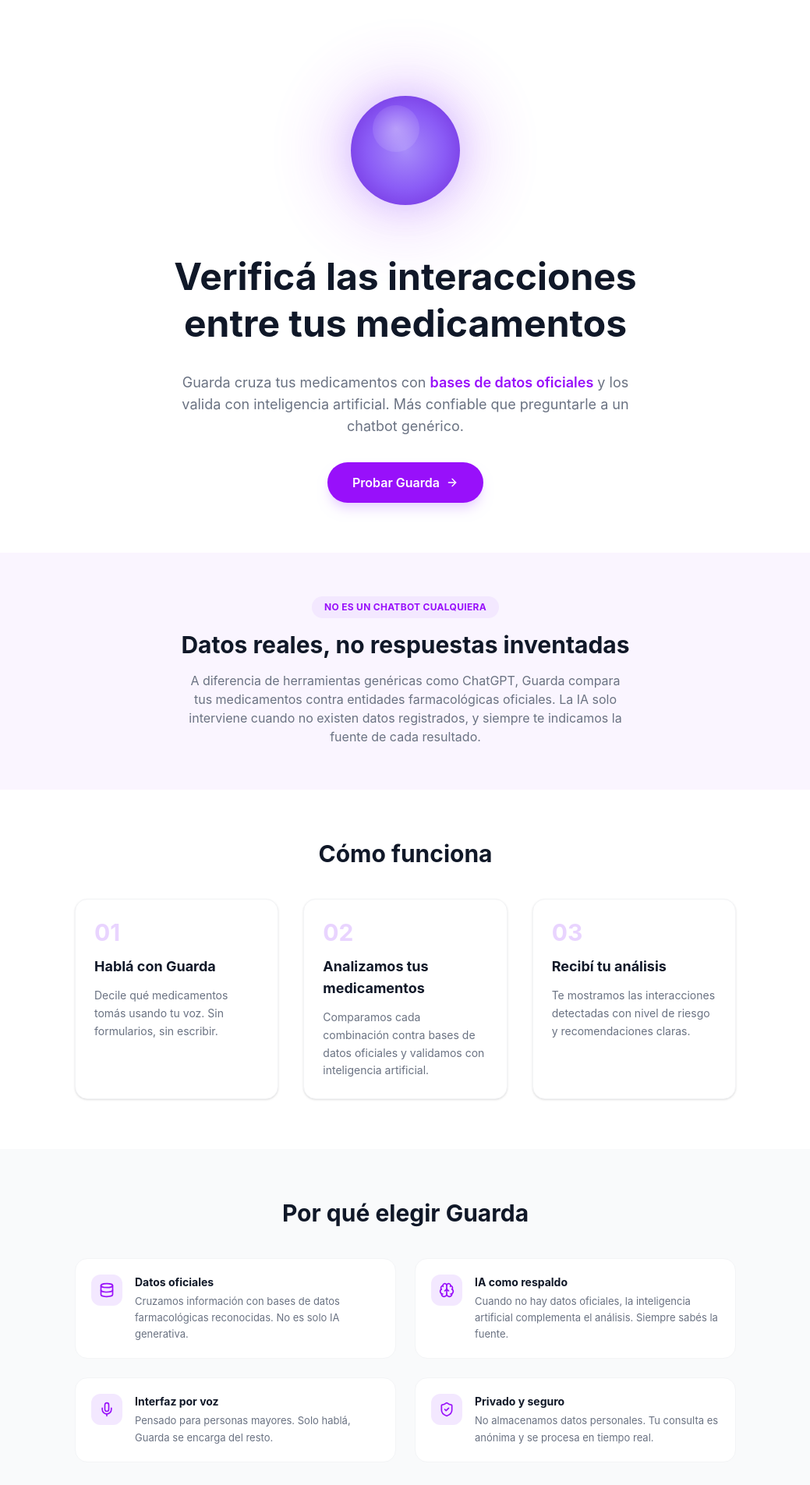
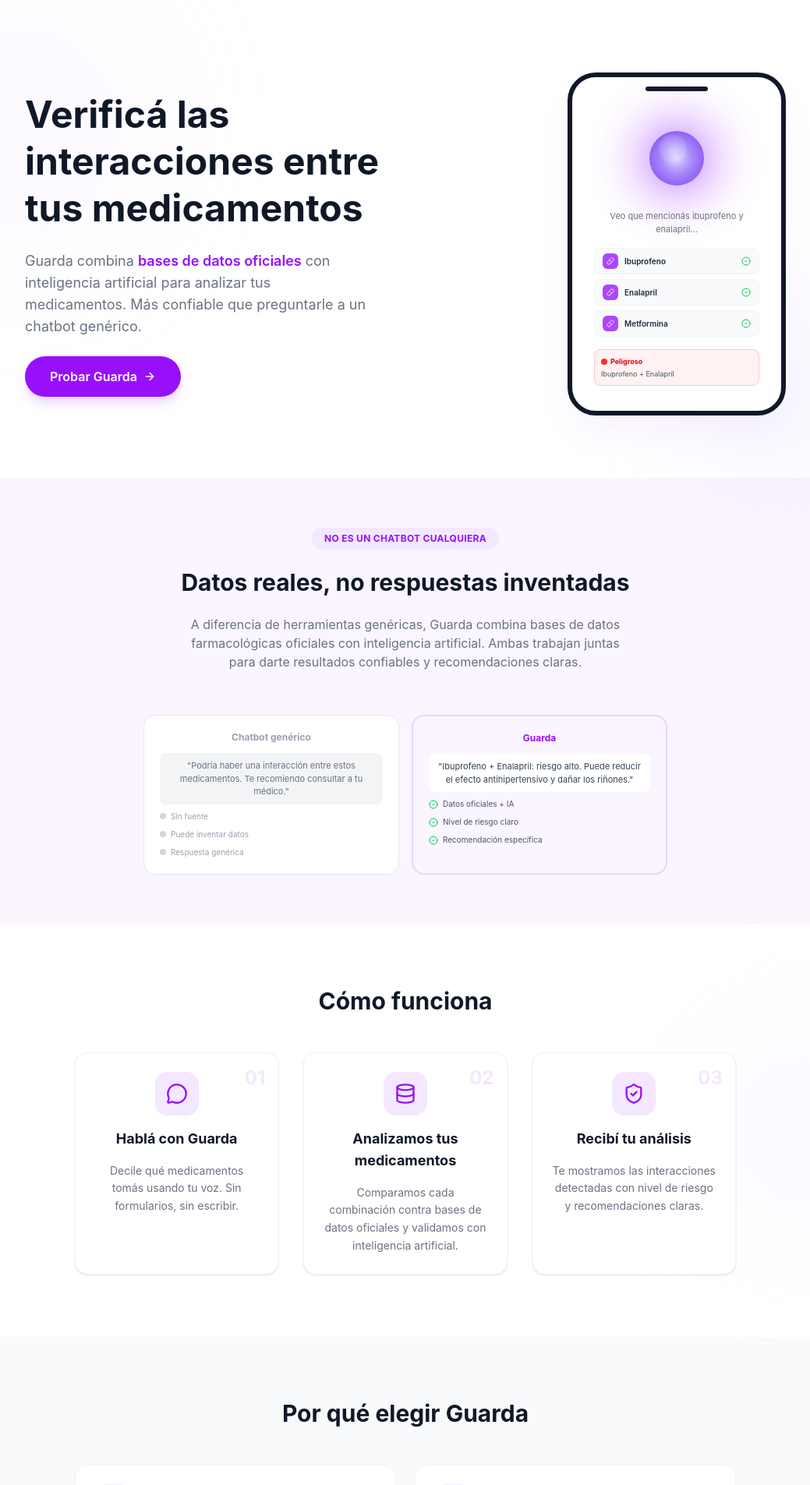
Before and after one commit to mate-code-tech/guarda-frontend-web-app, a Next.js app: page /landing in a window 1280 px wide. Shown: the part 80-1985 px from the top of the page at 78% size, without its empty margins (120-1159 px from the left). Built offline with nearby package versions, Linux system fonts and the light colour scheme.

Commit message:
Mejorar landing

```diff
--- a/src/app/landing/page.tsx
+++ b/src/app/landing/page.tsx
@@ -2,7 +2,20 @@
 
 import Link from "next/link";
 import { motion } from "framer-motion";
-import { ShieldCheck, Mic, Database, Brain, Heart, ArrowRight } from "lucide-react";
+import {
+  ShieldCheck,
+  Mic,
+  Database,
+  Brain,
+  Heart,
+  ArrowRight,
+  Pill,
+  CircleCheck,
+  MessageCircle,
+  Users,
+  Stethoscope,
+  HandHeart,
+} from "lucide-react";
 import { Orb } from "@/components/Orb";
 
 const fadeUp = {
@@ -17,18 +30,21 @@
 const STEPS = [
   {
     number: "01",
+    icon: MessageCircle,
     title: "Hablá con Guarda",
     description:
       "Decile qué medicamentos tomás usando tu voz. Sin formularios, sin escribir.",
   },
   {
     number: "02",
+    icon: Database,
     title: "Analizamos tus medicamentos",
     description:
       "Comparamos cada combinación contra bases de datos oficiales y validamos con inteligencia artificial.",
   },
   {
     number: "03",
+    icon: ShieldCheck,
     title: "Recibí tu análisis",
     description:
       "Te mostramos las interacciones detectadas con nivel de riesgo y recomendaciones claras.",
@@ -38,15 +54,15 @@
 const FEATURES = [
   {
     icon: Database,
-    title: "Datos oficiales",
+    title: "Datos oficiales + IA",
     description:
-      "Cruzamos información con bases de datos farmacológicas reconocidas. No es solo IA generativa.",
+      "Cruzamos bases de datos farmacológicas oficiales con inteligencia artificial. Ambas trabajan juntas para darte el análisis más completo.",
   },
   {
     icon: Brain,
-    title: "IA como respaldo",
+    title: "Doble verificación",
     description:
-      "Cuando no hay datos oficiales, la inteligencia artificial complementa el análisis. Siempre sabés la fuente.",
+      "La IA enriquece los datos oficiales con contexto y recomendaciones específicas para cada combinación.",
   },
   {
     icon: Mic,
@@ -59,6 +75,24 @@
     title: "Privado y seguro",
     description:
       "No almacenamos datos personales. Tu consulta es anónima y se procesa en tiempo real.",
+  },
+];
+
+const AUDIENCE = [
+  {
+    icon: Users,
+    label: "Personas mayores",
+    description: "Que toman varios medicamentos a diario",
+  },
+  {
+    icon: HandHeart,
+    label: "Cuidadores",
+    description: "Que administran medicación de otros",
+  },
+  {
+    icon: Stethoscope,
+    label: "Cualquier persona",
+    description: "Con dudas sobre combinaciones",
   },
 ];
 
@@ -78,6 +112,126 @@
   } else if (href === "#") {
     window.scrollTo({ top: 0, behavior: "smooth" });
   }
+}
+
+/* ---- Phone mockup showing the app UI ---- */
+function PhoneMockup() {
+  return (
+    <div className="relative mx-auto w-[260px] md:w-[280px]">
+      {/* Phone frame */}
+      <div className="rounded-[36px] border-[6px] border-gray-900 bg-white p-3 shadow-2xl shadow-purple-200/40">
+        {/* Notch */}
+        <div className="mx-auto mb-3 h-[6px] w-20 rounded-full bg-gray-900" />
+        {/* Screen content */}
+        <div className="flex flex-col items-center gap-4 rounded-[24px] bg-white px-4 pb-5 pt-6">
+          <Orb size="small" state="speaking" />
+          <p className="text-center text-[11px] text-gray-500">
+            Veo que mencionás ibuprofeno y enalapril...
+          </p>
+          {/* Mini medication cards */}
+          <div className="flex w-full flex-col gap-1.5">
+            {["Ibuprofeno", "Enalapril", "Metformina"].map((med) => (
+              <div
+                key={med}
+                className="flex items-center gap-2 rounded-lg border border-gray-100 bg-gray-50 px-2.5 py-1.5"
+              >
+                <div className="flex h-5 w-5 items-center justify-center rounded-md bg-purple-500">
+                  <Pill className="h-2.5 w-2.5 text-white" />
+                </div>
+                <span className="flex-1 text-[10px] font-semibold text-gray-800">
+                  {med}
+                </span>
+                <CircleCheck className="h-3 w-3 text-green-500" />
+              </div>
+            ))}
+          </div>
+          {/* Mini result card */}
+          <div className="w-full rounded-lg border border-red-200 bg-red-50 p-2">
+            <div className="flex items-center gap-1">
+              <div className="h-2 w-2 rounded-full bg-red-500" />
+              <span className="text-[9px] font-bold text-red-600">
+                Peligroso
+              </span>
+            </div>
+            <p className="mt-0.5 text-[9px] text-gray-600">
+              Ibuprofeno + Enalapril
+            </p>
+          </div>
+        </div>
+      </div>
+    </div>
+  );
+}
+
+/* ---- Comparison card (Guarda vs ChatGPT) ---- */
+function ComparisonVisual() {
+  return (
+    <div className="mt-8 grid w-full max-w-2xl gap-4 md:grid-cols-2">
+      {/* ChatGPT side */}
+      <motion.div
+        className="flex flex-col gap-3 rounded-2xl border border-gray-200 bg-white p-5"
+        variants={fadeUp}
+        initial="hidden"
+        whileInView="visible"
+        viewport={{ once: true }}
+        custom={0}
+      >
+        <span className="text-xs font-bold text-gray-400">Chatbot genérico</span>
+        <div className="flex flex-col gap-2">
+          <div className="rounded-lg bg-gray-100 px-3 py-2">
+            <p className="text-[11px] text-gray-500">
+              &quot;Podría haber una interacción entre estos medicamentos. Te
+              recomiendo consultar a tu médico.&quot;
+            </p>
+          </div>
+          <div className="flex items-center gap-1.5">
+            <div className="h-2 w-2 rounded-full bg-gray-300" />
+            <span className="text-[10px] text-gray-400">Sin fuente</span>
+          </div>
+          <div className="flex items-center gap-1.5">
+            <div className="h-2 w-2 rounded-full bg-gray-300" />
+            <span className="text-[10px] text-gray-400">Puede inventar datos</span>
+          </div>
+          <div className="flex items-center gap-1.5">
+            <div className="h-2 w-2 rounded-full bg-gray-300" />
+            <span className="text-[10px] text-gray-400">Respuesta genérica</span>
+          </div>
+        </div>
+      </motion.div>
+
+      {/* Guarda side */}
+      <motion.div
+        className="flex flex-col gap-3 rounded-2xl border-2 border-purple-200 bg-purple-50 p-5"
+        variants={fadeUp}
+        initial="hidden"
+        whileInView="visible"
+        viewport={{ once: true }}
+        custom={1}
+      >
+        <span className="text-xs font-bold text-purple-600">Guarda</span>
+        <div className="flex flex-col gap-2">
+          <div className="rounded-lg bg-white px-3 py-2">
+            <p className="text-[11px] text-gray-700">
+              &quot;Ibuprofeno + Enalapril: riesgo alto. Puede reducir el efecto
+              antihipertensivo y dañar los riñones.&quot;
+            </p>
+          </div>
+          <div className="flex items-center gap-1.5">
+            <CircleCheck className="h-3 w-3 text-green-500" />
+            <span className="text-[10px] text-gray-600">Datos oficiales + IA</span>
+          </div>
+          <div className="flex items-center gap-1.5">
+            <CircleCheck className="h-3 w-3 text-green-500" />
+            <span className="text-[10px] text-gray-600">Nivel de riesgo claro</span>
+          </div>
+          <div className="flex items-center gap-1.5">
+            <CircleCheck className="h-3 w-3 text-green-500" />
+            <span className="text-[10px] text-gray-600">Recomendación específica</span>
+          </div>
+        </div>
+      </motion.div>
+    </div>
+  );
 }
 
 export default function LandingPage() {
@@ -115,42 +269,43 @@
       </header>
 
       {/* ========== HERO ========== */}
-      <section id="hero" className="flex w-full max-w-5xl flex-col items-center gap-8 px-6 pb-16 pt-20 text-center md:pt-28">
-        <motion.div
-          initial={{ opacity: 0, scale: 0.9 }}
-          animate={{ opacity: 1, scale: 1 }}
-          transition={{ duration: 0.6 }}
+      <section
+        id="hero"
+        className="relative flex w-full max-w-5xl flex-col items-center gap-10 px-6 pb-20 pt-20 md:flex-row md:gap-16 md:pt-28"
       >
-          <Orb size="large" state="idle" />
-        </motion.div>
+        {/* Decorative blobs */}
+        <div className="pointer-events-none absolute -left-32 top-10 h-72 w-72 rounded-full bg-purple-200 opacity-20 blur-[100px]" />
+        <div className="pointer-events-none absolute -right-20 bottom-0 h-56 w-56 rounded-full bg-violet-300 opacity-15 blur-[80px]" />
 
+        {/* Text */}
+        <div className="relative z-10 flex flex-1 flex-col items-center gap-6 text-center md:items-start md:text-left">
           <motion.h1
-          className="max-w-2xl text-4xl font-bold leading-tight text-gray-900 md:text-5xl"
+            className="max-w-lg text-4xl font-bold leading-tight text-gray-900 md:text-5xl"
             initial={{ opacity: 0, y: 20 }}
             animate={{ opacity: 1, y: 0 }}
-          transition={{ delay: 0.2, duration: 0.5 }}
+            transition={{ delay: 0.15, duration: 0.5 }}
           >
             Verificá las interacciones entre tus medicamentos
           </motion.h1>
 
           <motion.p
-          className="max-w-xl text-lg text-gray-500"
+            className="max-w-md text-lg text-gray-500"
             initial={{ opacity: 0, y: 20 }}
             animate={{ opacity: 1, y: 0 }}
-          transition={{ delay: 0.35, duration: 0.5 }}
+            transition={{ delay: 0.3, duration: 0.5 }}
           >
-          Guarda cruza tus medicamentos con{" "}
+            Guarda combina{" "}
             <span className="font-semibold text-purple-600">
               bases de datos oficiales
             </span>{" "}
-          y los valida con inteligencia artificial. Más confiable que preguntarle
-          a un chatbot genérico.
+            con inteligencia artificial para analizar tus medicamentos. Más
+            confiable que preguntarle a un chatbot genérico.
           </motion.p>
 
           <motion.div
             initial={{ opacity: 0, y: 20 }}
             animate={{ opacity: 1, y: 0 }}
-          transition={{ delay: 0.5, duration: 0.5 }}
+            transition={{ delay: 0.45, duration: 0.5 }}
           >
             <Link
               href="/"
@@ -160,11 +315,25 @@
               <ArrowRight className="h-4 w-4" />
             </Link>
           </motion.div>
+        </div>
+
+        {/* Phone mockup */}
+        <motion.div
+          className="relative z-10 flex-shrink-0"
+          initial={{ opacity: 0, y: 30 }}
+          animate={{ opacity: 1, y: 0 }}
+          transition={{ delay: 0.4, duration: 0.6 }}
+        >
+          <PhoneMockup />
+        </motion.div>
       </section>
 
       {/* ========== DIFERENCIADOR ========== */}
-      <section id="diferenciador" className="w-full scroll-mt-16 bg-purple-50 py-14">
-        <div className="mx-auto flex max-w-3xl flex-col items-center gap-4 px-6 text-center">
+      <section
+        id="diferenciador"
+        className="w-full scroll-mt-16 bg-purple-50 py-16"
+      >
+        <div className="mx-auto flex max-w-4xl flex-col items-center gap-6 px-6 text-center">
           <span className="rounded-full bg-purple-100 px-4 py-1.5 text-xs font-bold uppercase tracking-wide text-purple-600">
             No es un chatbot cualquiera
           </span>
@@ -172,18 +341,20 @@
             Datos reales, no respuestas inventadas
           </h2>
           <p className="max-w-xl text-base text-gray-500">
-            A diferencia de herramientas genéricas como ChatGPT, Guarda compara
-            tus medicamentos contra entidades farmacológicas oficiales. La IA
-            solo interviene cuando no existen datos registrados, y siempre te
-            indicamos la fuente de cada resultado.
+            A diferencia de herramientas genéricas, Guarda combina bases de
+            datos farmacológicas oficiales con inteligencia artificial. Ambas
+            trabajan juntas para darte resultados confiables y recomendaciones
+            claras.
           </p>
+          <ComparisonVisual />
         </div>
       </section>
 
       {/* ========== CÓMO FUNCIONA ========== */}
-      <section id="como-funciona" className="w-full scroll-mt-16 py-16">
+      <section id="como-funciona" className="relative w-full scroll-mt-16 py-20">
+        <div className="pointer-events-none absolute right-0 top-1/2 h-64 w-64 -translate-y-1/2 rounded-full bg-purple-100 opacity-30 blur-[80px]" />
         <div className="mx-auto max-w-4xl px-6">
-          <h2 className="mb-10 text-center text-2xl font-bold text-gray-900 md:text-3xl">
+          <h2 className="mb-12 text-center text-2xl font-bold text-gray-900 md:text-3xl">
             Cómo funciona
           </h2>
 
@@ -191,14 +362,17 @@
             {STEPS.map((step, i) => (
               <motion.div
                 key={step.number}
-                className="flex flex-col gap-3 rounded-2xl border border-gray-100 bg-white p-6 shadow-sm"
+                className="relative flex flex-col items-center gap-4 rounded-2xl border border-gray-100 bg-white p-6 text-center shadow-sm"
                 variants={fadeUp}
                 initial="hidden"
                 whileInView="visible"
                 viewport={{ once: true, margin: "-40px" }}
                 custom={i}
               >
-                <span className="text-3xl font-bold text-purple-200">
+                <div className="flex h-14 w-14 items-center justify-center rounded-2xl bg-purple-100">
+                  <step.icon className="h-7 w-7 text-purple-600" />
+                </div>
+                <span className="absolute right-4 top-4 text-2xl font-bold text-purple-100">
                   {step.number}
                 </span>
                 <h3 className="text-lg font-bold text-gray-900">
@@ -214,9 +388,12 @@
       </section>
 
       {/* ========== FEATURES ========== */}
-      <section id="features" className="w-full scroll-mt-16 bg-gray-50 py-16">
+      <section
+        id="features"
+        className="w-full scroll-mt-16 bg-gray-50 py-20"
+      >
         <div className="mx-auto max-w-4xl px-6">
-          <h2 className="mb-10 text-center text-2xl font-bold text-gray-900 md:text-3xl">
+          <h2 className="mb-12 text-center text-2xl font-bold text-gray-900 md:text-3xl">
             Por qué elegir Guarda
           </h2>
 
@@ -224,21 +401,21 @@
             {FEATURES.map((feature, i) => (
               <motion.div
                 key={feature.title}
-                className="flex gap-4 rounded-2xl border border-gray-100 bg-white p-5"
+                className="group flex gap-4 rounded-2xl border border-gray-100 bg-white p-6 transition-shadow hover:shadow-md"
                 variants={fadeUp}
                 initial="hidden"
                 whileInView="visible"
                 viewport={{ once: true, margin: "-40px" }}
                 custom={i}
               >
-                <div className="flex h-10 w-10 shrink-0 items-center justify-center rounded-xl bg-purple-100">
-                  <feature.icon className="h-5 w-5 text-purple-600" />
+                <div className="flex h-12 w-12 shrink-0 items-center justify-center rounded-2xl bg-purple-100 transition-colors group-hover:bg-purple-200">
+                  <feature.icon className="h-6 w-6 text-purple-600" />
                 </div>
-                <div className="flex flex-col gap-1">
-                  <h3 className="text-sm font-bold text-gray-900">
+                <div className="flex flex-col gap-1.5">
+                  <h3 className="text-base font-bold text-gray-900">
                     {feature.title}
                   </h3>
-                  <p className="text-[13px] leading-relaxed text-gray-500">
+                  <p className="text-sm leading-relaxed text-gray-500">
                     {feature.description}
                   </p>
                 </div>
@@ -249,18 +426,42 @@
       </section>
 
       {/* ========== PARA QUIÉN ========== */}
-      <section id="para-quien" className="w-full scroll-mt-16 py-16">
-        <div className="mx-auto flex max-w-3xl flex-col items-center gap-6 px-6 text-center">
+      <section id="para-quien" className="relative w-full scroll-mt-16 py-20">
+        <div className="pointer-events-none absolute left-0 top-0 h-48 w-48 rounded-full bg-pink-100 opacity-25 blur-[80px]" />
+        <div className="mx-auto flex max-w-4xl flex-col items-center gap-10 px-6">
+          <div className="flex flex-col items-center gap-3 text-center">
             <Heart className="h-10 w-10 text-purple-400" />
             <h2 className="text-2xl font-bold text-gray-900 md:text-3xl">
               Pensado para quienes más lo necesitan
             </h2>
             <p className="max-w-xl text-base text-gray-500">
               Guarda nació para ayudar a personas mayores que toman varios
-            medicamentos y necesitan saber si son compatibles. Pero cualquier
-            persona puede usarlo: cuidadores, familiares, o vos mismo cuando
-            tenés dudas sobre una combinación.
+              medicamentos. Pero cualquier persona puede usarlo.
             </p>
+          </div>
+
+          <div className="grid w-full max-w-2xl gap-4 md:grid-cols-3">
+            {AUDIENCE.map((item, i) => (
+              <motion.div
+                key={item.label}
+                className="flex flex-col items-center gap-3 rounded-2xl border border-gray-100 bg-white p-6 text-center shadow-sm"
+                variants={fadeUp}
+                initial="hidden"
+                whileInView="visible"
+                viewport={{ once: true }}
+                custom={i}
+              >
+                <div className="flex h-12 w-12 items-center justify-center rounded-full bg-purple-100">
+                  <item.icon className="h-6 w-6 text-purple-600" />
+                </div>
+                <h3 className="text-sm font-bold text-gray-900">
+                  {item.label}
+                </h3>
+                <p className="text-xs text-gray-500">{item.description}</p>
+              </motion.div>
+            ))}
+          </div>
+
           <p className="text-sm font-medium text-purple-500">
             Una herramienta para toda la sociedad.
           </p>
@@ -268,8 +469,10 @@
       </section>
 
       {/* ========== CTA FINAL ========== */}
-      <section className="w-full bg-purple-600 py-14">
-        <div className="mx-auto flex max-w-3xl flex-col items-center gap-6 px-6 text-center">
+      <section className="relative w-full overflow-hidden bg-purple-600 py-16">
+        <div className="pointer-events-none absolute -left-20 -top-20 h-64 w-64 rounded-full bg-purple-500 opacity-40 blur-[80px]" />
+        <div className="pointer-events-none absolute -bottom-16 -right-16 h-56 w-56 rounded-full bg-violet-400 opacity-30 blur-[60px]" />
+        <div className="relative z-10 mx-auto flex max-w-3xl flex-col items-center gap-6 px-6 text-center">
           <h2 className="text-2xl font-bold text-white md:text-3xl">
             Probá Guarda ahora
           </h2>
```
Lines whose indentation alone changed are shown as unchanged.
